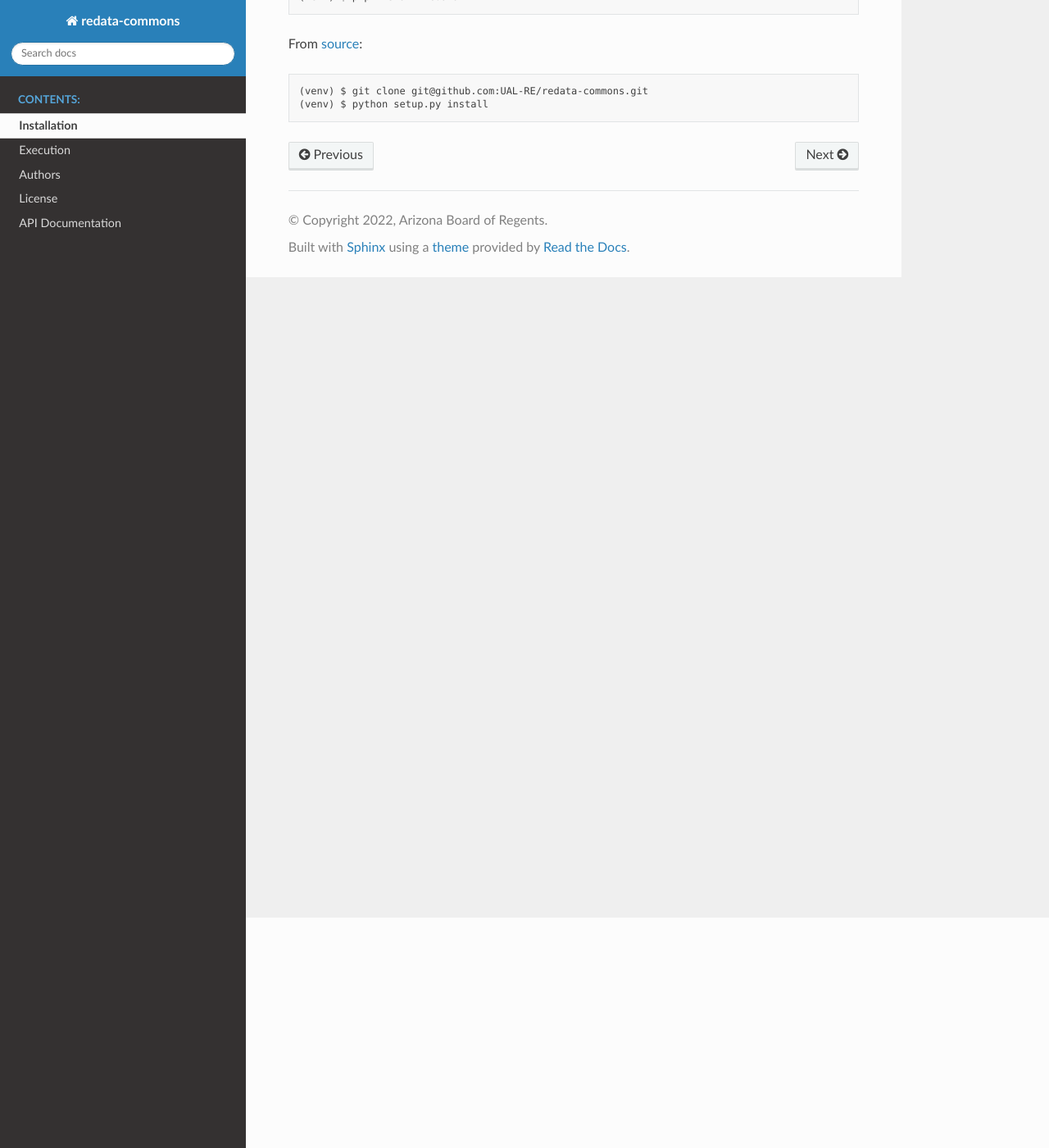
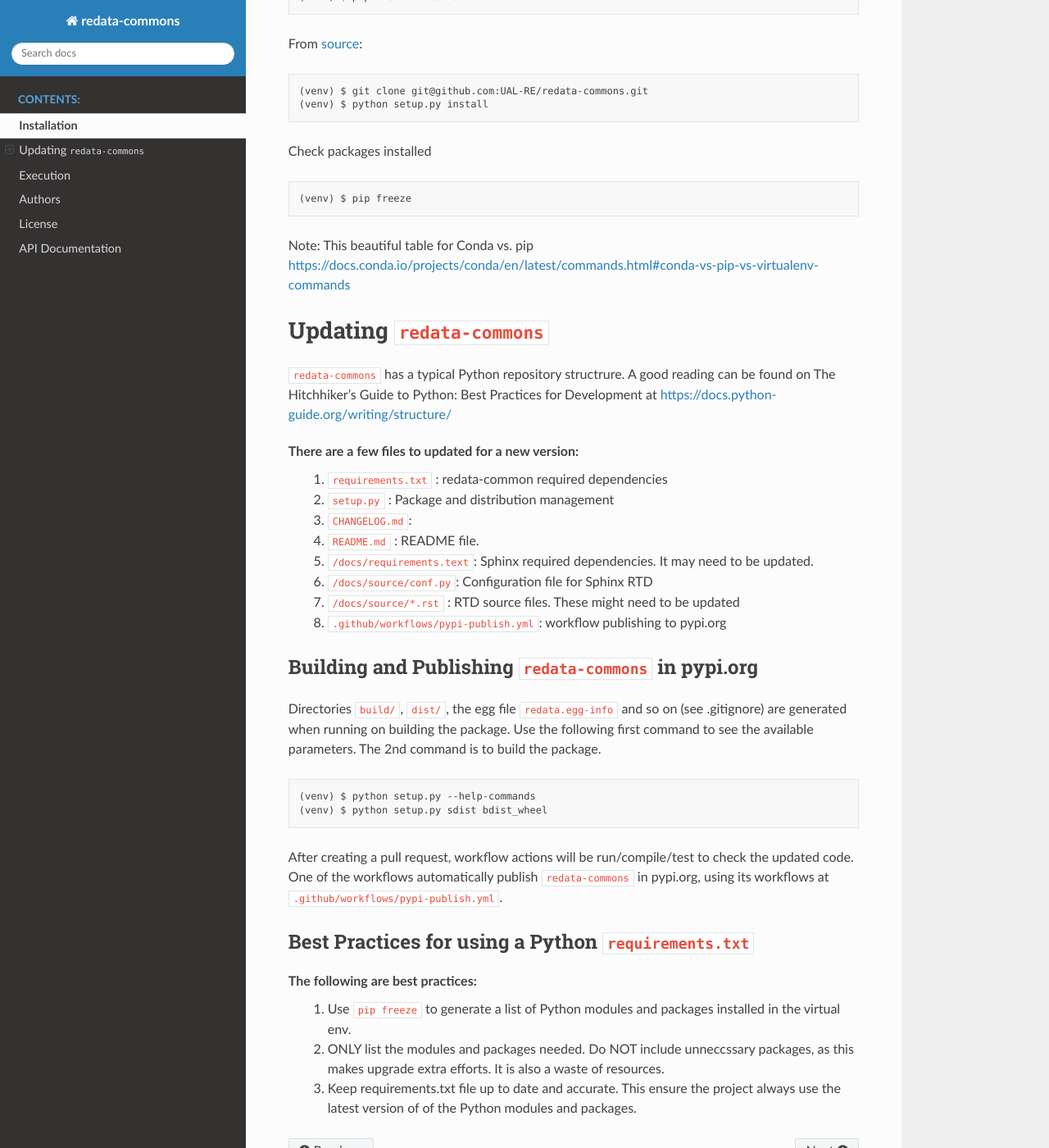
Before and after one commit to UAL-RE/redata-commons, a Sphinx documentation site: the page built from docs/source/installation.rst, in a window 1280 px wide and 1400 px high, scrolled down 281 px. Shown: the whole window at 82% size. Built offline with Sphinx 7.4.7 and the Read the Docs theme 2.0.0, drawn with Linux system fonts in a browser that asks for light colours.

Commit message:
Issue 30. update RTD for pypi (#31)
* Issue 30. update RTD for pypi

* Issue 30. update RTD for pypi

* Issue 30, update RTD

* Issue 30, update RTD

* Issue 30, update RTD

* Issue 30, update RTD

* Issue 30, update RTD

* Issue 30. update RTD for pypi

* Issue 30. Update RTD for pypi. Update sphix requirements.txt for RTD

* Issue 30. Update RTD for pypi. Update sphix requirements.txt for RTD

* Issue 30. Update RTD for pypi. Update sphix requirements.txt for RTD

* Issue 30. Update RTD for pypi. See Issue 32 for Sphinx requirement.txt Python 3.7 Pandas build problem

```diff
--- a/docs/requirements.txt
+++ b/docs/requirements.txt
@@ -3,4 +3,4 @@
 sphinx-autodoc-typehints==1.11.1
 
 # for logger module
-pandas==1.4.3
+pandas==1.2.3
--- a/docs/source/installation.rst
+++ b/docs/source/installation.rst
@@ -14,3 +14,51 @@
 
    (venv) $ git clone git@github.com:UAL-RE/redata-commons.git
    (venv) $ python setup.py install
+
+Check packages installed
+
+::
+
+   (venv) $ pip freeze
+
+Note:
+This beautiful table for Conda vs. pip https://docs.conda.io/projects/conda/en/latest/commands.html#conda-vs-pip-vs-virtualenv-commands
+
+
+Updating ``redata-commons``
+---------------------------
+
+``redata-commons`` has a typical Python repository structrure. A good reading can be found on The Hitchhiker's Guide to Python: Best Practices for Development
+at https://docs.python-guide.org/writing/structure/
+
+There are a few files to updated for a new version:
+ 1. ``requirements.txt`` : redata-common required dependencies
+ 2. ``setup.py`` :  Package and distribution management
+ 3. ``CHANGELOG.md``:
+ 4. ``README.md`` : README file.
+ 5. ``/docs/requirements.text``: Sphinx required dependencies. It may need to be updated.
+ 6. ``/docs/source/conf.py``: Configuration file for Sphinx RTD
+ 7. ``/docs/source/*.rst`` : RTD source files. These might need to be updated
+ 8. ``.github/workflows/pypi-publish.yml``: workflow publishing to pypi.org
+
+Building and Publishing ``redata-commons`` in pypi.org
+~~~~~~~~~~~~~~~~~~~~~~~~~~~~~~~~~~~~~~~~~~~~~~~~~~~~~~~
+
+Directories ``build/``,  ``dist/``, the egg file ``redata.egg-info`` and so on (see .gitignore) are generated when running on building the package. Use the following first command
+to see the available parameters. The 2nd command is to build the package.
+
+::
+
+    (venv) $ python setup.py --help-commands
+    (venv) $ python setup.py sdist bdist_wheel
+
+
+After creating a pull request, workflow actions will be run/compile/test to check the updated code. One of the workflows automatically publish ``redata-commons`` in pypi.org, using its workflows at ``.github/workflows/pypi-publish.yml``.
+
+Best Practices for using a Python ``requirements.txt``
+~~~~~~~~~~~~~~~~~~~~~~~~~~~~~~~~~~~~~~~~~~~~~~~~~~~~~~
+
+The following are best practices:
+ 1. Use ``pip freeze`` to generate a list of Python modules and packages installed in the virtual env.
+ 2. ONLY list the modules and packages needed. Do NOT include unneccssary packages, as this makes upgrade extra efforts. It is also a waste of resources.
+ 3. Keep requirements.txt file up to date and accurate. This ensure the project always use the latest version of of the Python modules and packages.
```
